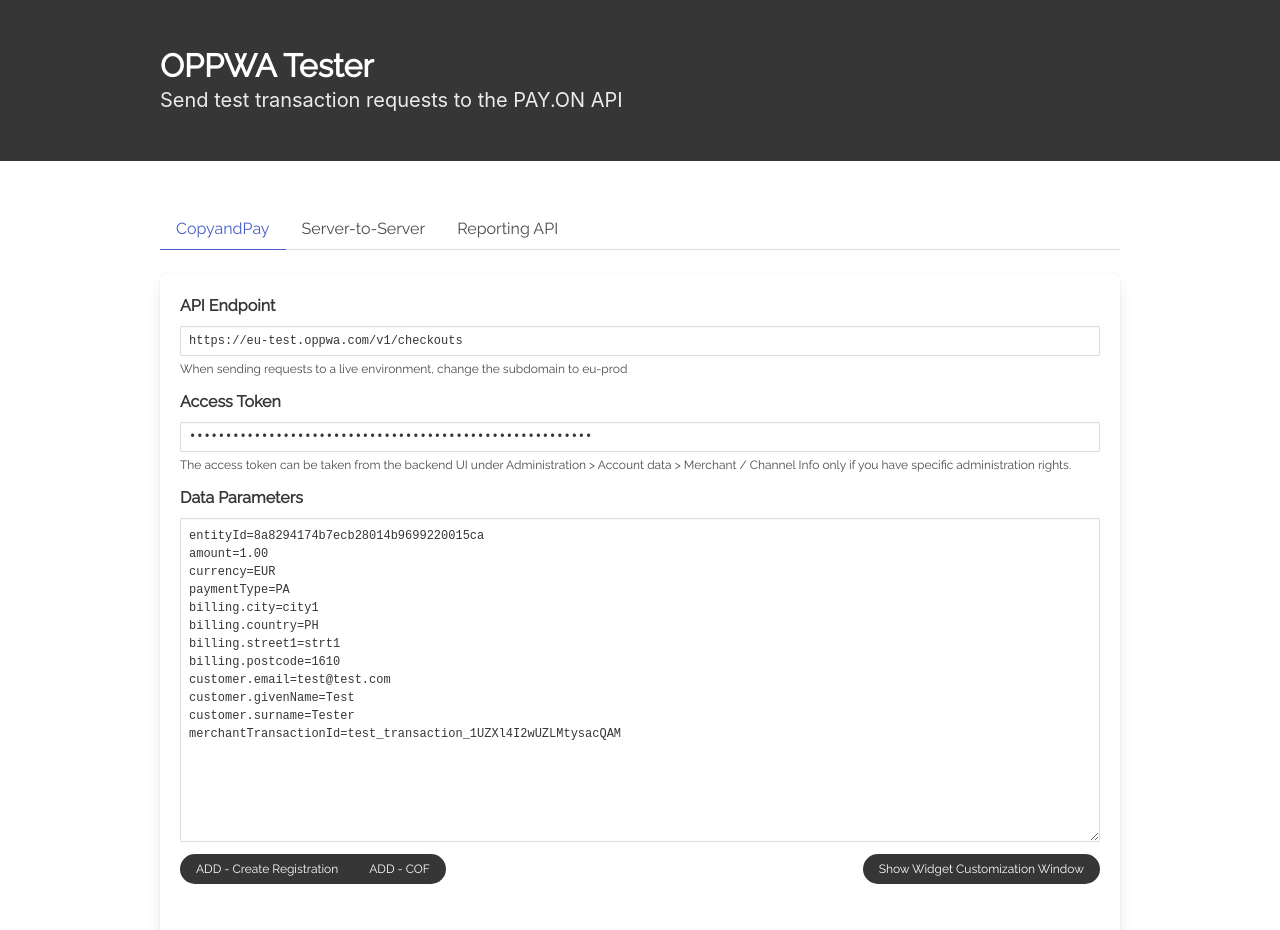
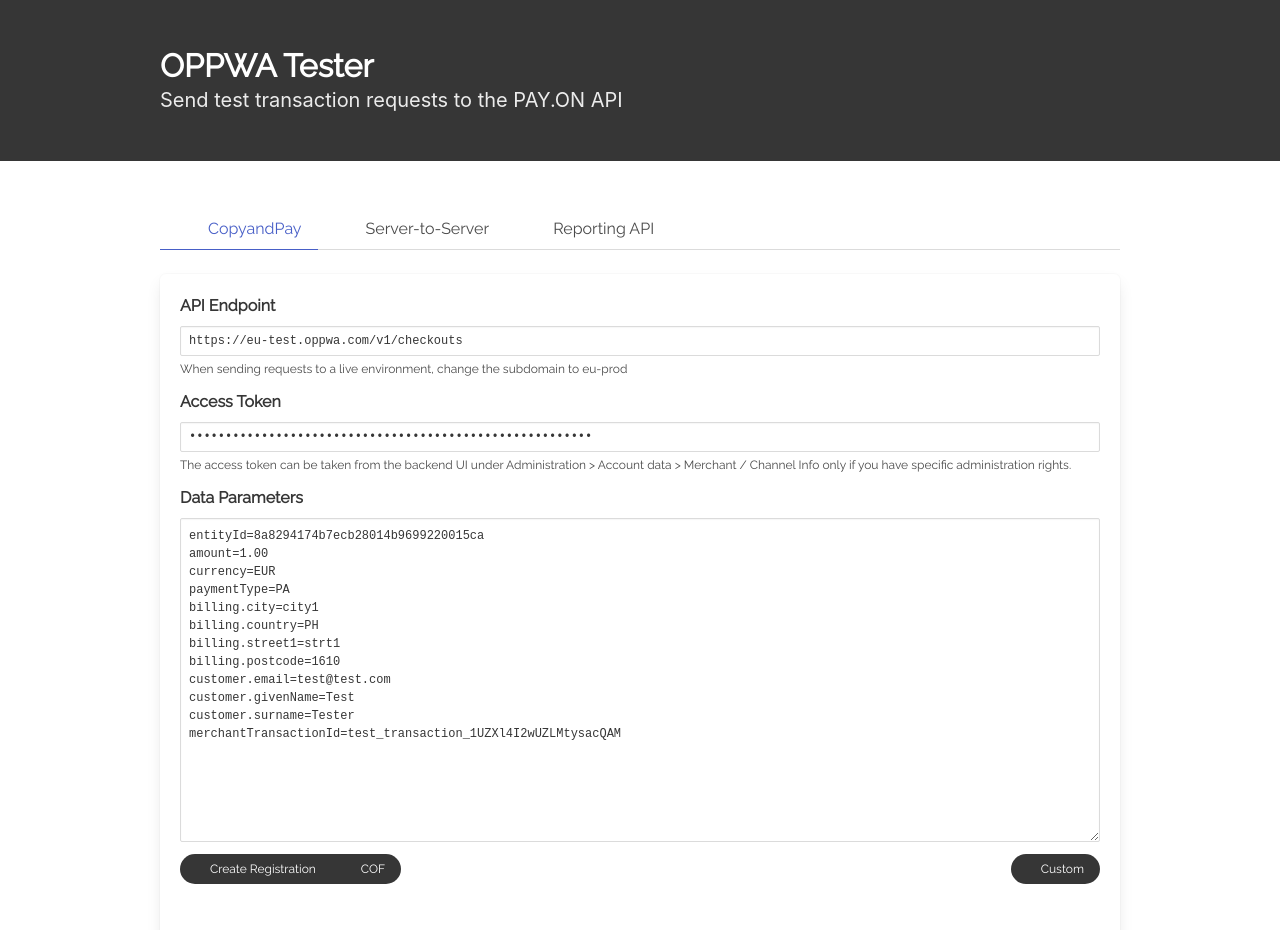
Before and after one commit to veib6247/oppwa-v2, a Vue app: page / in a window 1280 px wide. Shown: the top 930 px of the page. Built offline with nearby package versions, Linux system fonts and the light colour scheme; a web font is replaced by a local one.

Commit message:
added font awesome

```diff
--- a/package.json
+++ b/package.json
@@ -8,7 +8,7 @@
   ],
   "scripts": {
     "watch": "parcel watch --public-url ./",
-    "build": "parcel build --public-url ./ --dist-dir build"
+    "build": "parcel build --public-url ./"
   },
   "keywords": [],
   "author": "",
--- a/src/App.vue
+++ b/src/App.vue
@@ -103,21 +103,31 @@
   <div class="tabs">
     <ul>
       <li :class="{ 'is-active': tabs.copyandpay }">
-        <a href="#/copyandpay" @click="updateSelectedTab(true, false, false)"
-          >CopyandPay</a
-        >
+        <a href="#/copyandpay" @click="updateSelectedTab(true, false, false)">
+          <span class="icon">
+            <i class="fas fa-credit-card"></i>
+          </span>
+          <span>CopyandPay</span>
+        </a>
       </li>
       <li :class="{ 'is-active': tabs.servertoserver }">
         <a
           href="#/servertoserver"
           @click="updateSelectedTab(false, true, false)"
-          >Server-to-Server</a
         >
+          <span class="icon">
+            <i class="fas fa-server"></i>
+          </span>
+          <span>Server-to-Server</span>
+        </a>
       </li>
       <li :class="{ 'is-active': tabs.reporting }">
-        <a href="#/reporting" @click="updateSelectedTab(false, false, true)"
-          >Reporting API</a
-        >
+        <a href="#/reporting" @click="updateSelectedTab(false, false, true)">
+          <span class="icon">
+            <i class="far fa-file-alt"></i>
+          </span>
+          <span>Reporting API</span>
+        </a>
       </li>
     </ul>
   </div>
--- a/src/components/FormButton.vue
+++ b/src/components/FormButton.vue
@@ -9,6 +9,11 @@
     buttonSize: {
       type: String,
       default: "is-small",
+    },
+
+    buttonIcon: {
+      type: String,
+      default: "fas fa-paper-plane",
     },
 
     isLoading: {
@@ -26,7 +31,12 @@
         :class="[{ 'is-loading': isLoading }, buttonSize]"
         @click="$emit('submitData')"
       >
-        {{ buttonLabel }}
+        <span class="icon" :class="[buttonSize]">
+          <i :class="[buttonIcon]"></i>
+        </span>
+        <span>
+          {{ buttonLabel }}
+        </span>
       </button>
     </div>
   </div>
--- a/src/index.html
+++ b/src/index.html
@@ -5,6 +5,15 @@
     <meta http-equiv="X-UA-Compatible" content="IE=edge" />
     <meta name="viewport" content="width=device-width, initial-scale=1.0" />
     <title>OPPWA Tester | PAY.ON API</title>
+
+    <!-- to use font awesome icons -->
+    <!-- <script
+      src="https://kit.fontawesome.com/6054d090c7.js"
+      crossorigin="anonymous"
+    ></script> -->
+
+    <!--load all Font Awesome styles -->
+    <link href="./assets/fontawesome/css/all.css" rel="stylesheet" />
   </head>
   <body>
     <section class="hero is-dark">
--- a/src/views/CopyandPay.vue
+++ b/src/views/CopyandPay.vue
@@ -287,21 +287,28 @@
               @click="addRGParam"
               :disabled="disableButtons.btnRG"
             >
-              ADD - Create Registration
+              <span class="icon">
+                <i class="fas fa-plus"></i>
+              </span>
+              <span>Create Registration</span>
             </button>
             <button
               class="button is-small is-rounded is-dark raleway"
               @click="addCOFParams"
               :disabled="disableButtons.btnCOF"
             >
-              ADD - COF
+              <span class="icon">
+                <i class="fas fa-plus"></i>
+              </span>
+              <span> COF </span>
             </button>
           </div>
         </div>
       </div>
       <div class="level-right">
         <FormButton
-          button-label="Show Widget Customization Window"
+          button-label="Custom"
+          button-icon="fas fa-cog"
           button-size="is-small"
           @submit-data="showCustomizationModal = !showCustomizationModal"
         />
@@ -335,6 +342,7 @@
       <!-- generate checkout ID button -->
       <FormButton
         button-label="Launch CopyandPay Widget"
+        button-icon="fas fa-rocket"
         v-if="response.id && !autoLaunchWidget"
         @submit-data="launchWidget"
       />
```
Also changed, not shown: 1 other file (tests, documents, lock files or other folders).
